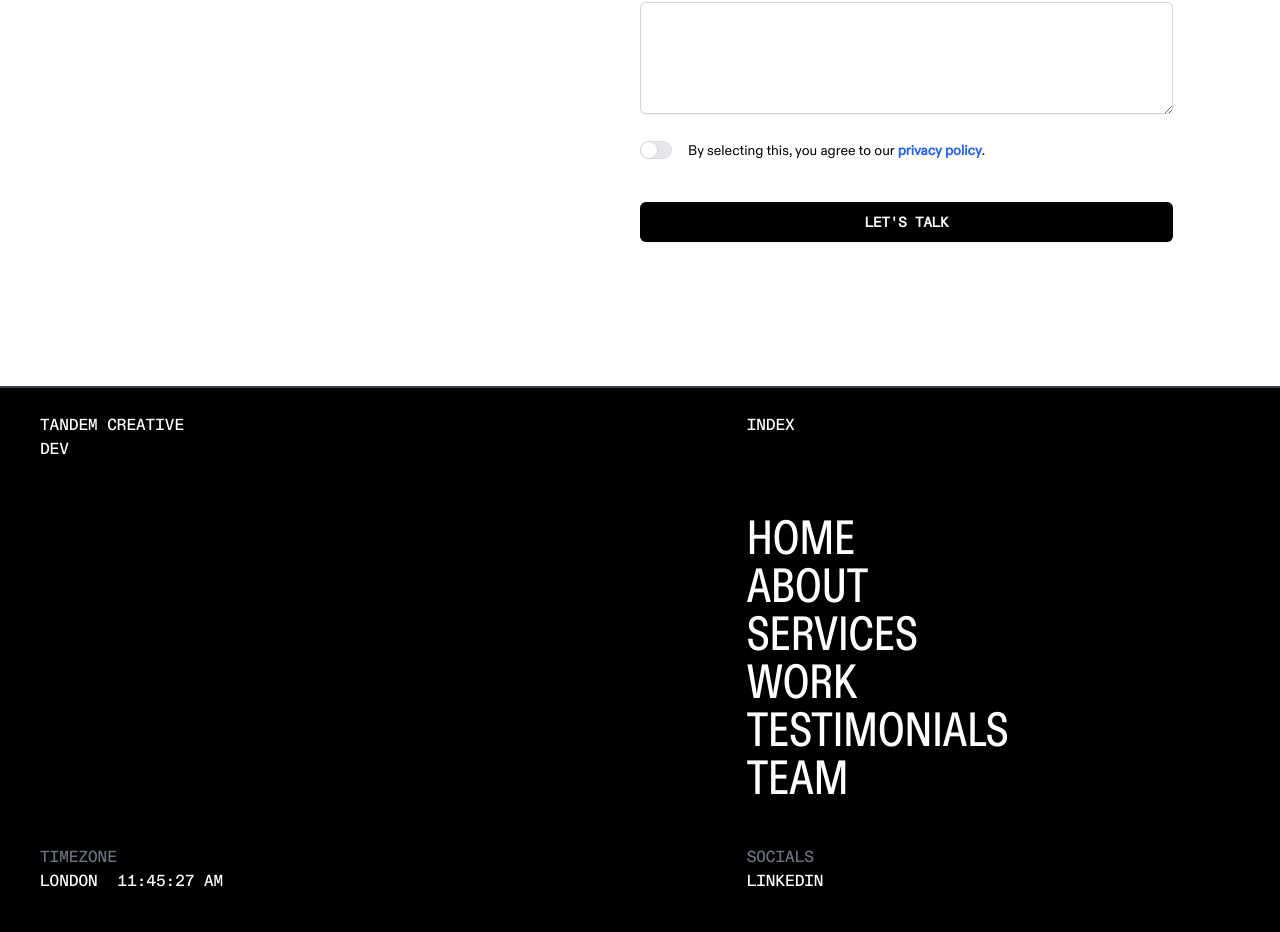
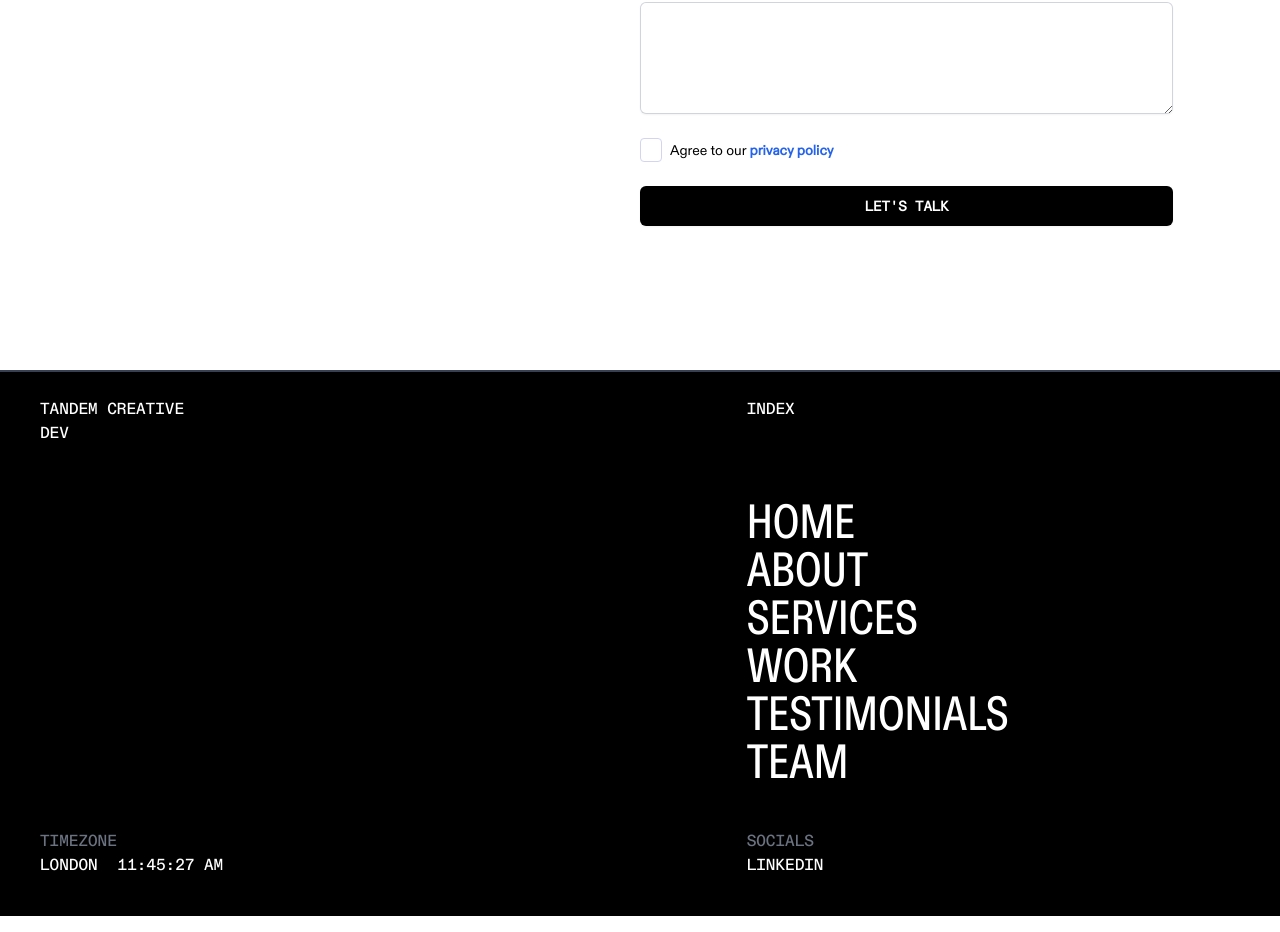
Before and after one commit to TandemCreativeDev/tandem, a Next.js app: page / in a window 1280 px wide. Shown: the part 6069-7001 px from the top of the page. Built offline with nearby package versions, Linux system fonts and the light colour scheme.

Commit message:
chore: replace headlessui react components with custom checkbox component and make required in Contact.tsx

```diff
--- a/src/components/Contact.tsx
+++ b/src/components/Contact.tsx
@@ -1,9 +1,9 @@
 "use client";
 
 import { FormEvent, useState } from "react";
-import { Field, Label, Switch } from "@headlessui/react";
 
 import TextInput from "./ui/TextInput";
+import Checkbox from "./ui/Checkbox";
 
 export default function ContactSection() {
   const [formData, setFormData] = useState({
@@ -15,8 +15,6 @@ export default function ContactSection() {
     country: "",
     message: "",
   });
-
-  const [agreed, setAgreed] = useState(false);
 
   const handleChange = (e: { target: { name: string; value: unknown } }) => {
     const { name, value } = e.target;
@@ -123,37 +121,21 @@ export default function ContactSection() {
             required
             long
           />
-          <Field className="flex gap-x-4 sm:col-span-2">
-            <div className="flex h-6 items-center">
-              <Switch
-                checked={agreed}
-                onChange={setAgreed}
-                className="group flex w-8 flex-none cursor-pointer rounded-full bg-gray-200 p-px ring-1 ring-inset ring-gray-900/5 transition-colors duration-200 ease-in-out focus-visible:outline focus-visible:outline-2 focus-visible:outline-offset-2 focus-visible:outline-gray-300 data-[checked]:bg-blue-600"
-              >
-                <span className="sr-only">Agree to privacy policy</span>
-                <span
-                  aria-hidden="true"
-                  className="h-4 w-4 transform rounded-full bg-white shadow-sm ring-1 ring-gray-900/5 transition duration-200 ease-in-out group-data-[checked]:translate-x-3.5"
+          <Checkbox
+            id={"privacyPolicy"}
+            name={"privacyPolicy"}
+            label={"Agree to our "}
+            url={"/privacy-policy"}
+            urlText={"privacy policy"}
+            required
           />
-              </Switch>
-            </div>
-            <Label className="text-sm/6">
-              By selecting this, you agree to our{" "}
-              <a href="/privacy-policy" className="font-bold text-blue-600">
-                privacy&nbsp;policy
-              </a>
-              .
-            </Label>
-          </Field>
         </fieldset>
-        <div className="mt-10">
         <button
           type="submit"
           className="font-tandem-mono-regular uppercase bg-black block text-white w-full rounded-md px-3.5 py-2.5 text-center text-sm font-semibold shadow-sm hover:bg-gray-800 focus-visible:outline focus-visible:outline-2 focus-visible:outline-offset-2 focus-visible:outline-gray-300"
         >
           Let&apos;s talk
         </button>
-        </div>
       </form>
     </section>
   );
```
Lines whose indentation alone changed are shown as unchanged.
